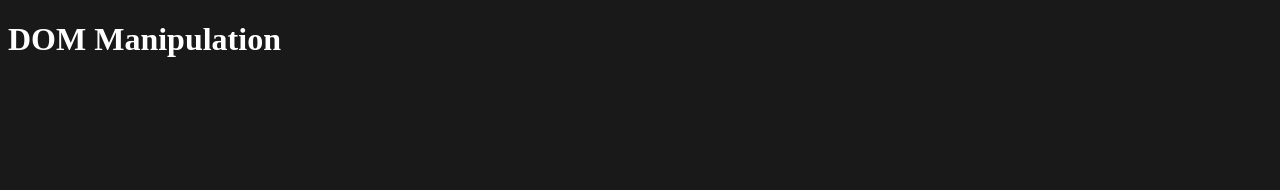
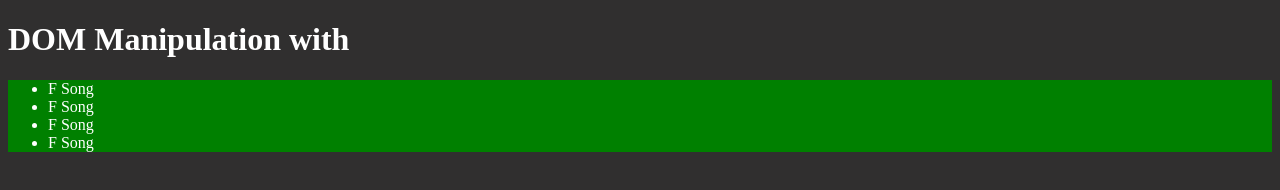
Before and after one commit to Abhay-333/JS, a plain HTML site: page DOM/index.html in a window 1280 px wide. Drawn offline with Linux system fonts and the light colour scheme.

Commit message:
DOM Manipulation

```diff
--- a/DOM/index.html
+++ b/DOM/index.html
@@ -1,23 +1,64 @@
 <!DOCTYPE html>
 <html lang="en">
-
 <head>
     <meta charset="UTF-8">
     <meta name="viewport" content="width=device-width, initial-scale=1.0">
-    <title>Document</title>
+    <title>DOM</title>
     <style>
         body{
-            background-color: #141313f8;
-            color:white;
+            background-color: rgb(48, 47, 47);
+            color: white;
         }
+
+        .one span{
+            font-weight: bold;
+            font-family: sans-serif;
+            display: none;
+        }
+
     </style>
 </head>
-
 <body>
 
-    <h1>DOM Manipulation</h1>
+    <h1 id="one" class="one">DOM Manipulation with <span>Abhay</span> </h1>
 
-    <script src="script.js"></script>
+    <ul>
+        <li class="list-item">One</li>
+        <li class="list-item">Two</li>
+        <li class="list-item">Three</li>
+        <li class="list-item">Four</li>
+    </ul>
+
+    <script>
+        const heading = document.querySelector('#one')
+        heading.setAttribute('class', 'one two')
+
+        console.log(heading.innerHTML);     // innerHTML give the text in side it and the syntax of its child tags
+
+        console.log(heading.textContent);       // is used to know the text of all the child inside it even if the display none property is    given to the element
+        console.log(heading.innerText);         // is used to know the text of that element not its child's
+
+        const myUl = document.querySelector('body ul')
+        myUl.style.backgroundColor= "green"
+
+        const myLi = document.querySelectorAll('body ul li')  // gives a Node List which has all the li's in it. NodeList? What is NodeList it looks like a array but its not array
+
+        // myLi[3].style.color = "red"
+
+        // myLi.forEach((li)=>{
+        //     li.style.color = "lightGreen"
+        // })
+
+        const lt = document.getElementsByClassName('list-item')
+        console.log(lt)         // We get here HTMLCollection which is different from the Nodelist. To put a loop on HTMLCollection we need to convert it into Array
+
+        const ltArr = Array.from(lt)
+        console.log(ltArr)      // Now the lt HTMLCollection is converted into Array
+
+        ltArr.map((l)=>(
+            l.textContent = "F Song"
+        ))
+
+    </script>
 </body>
-
 </html>
```
